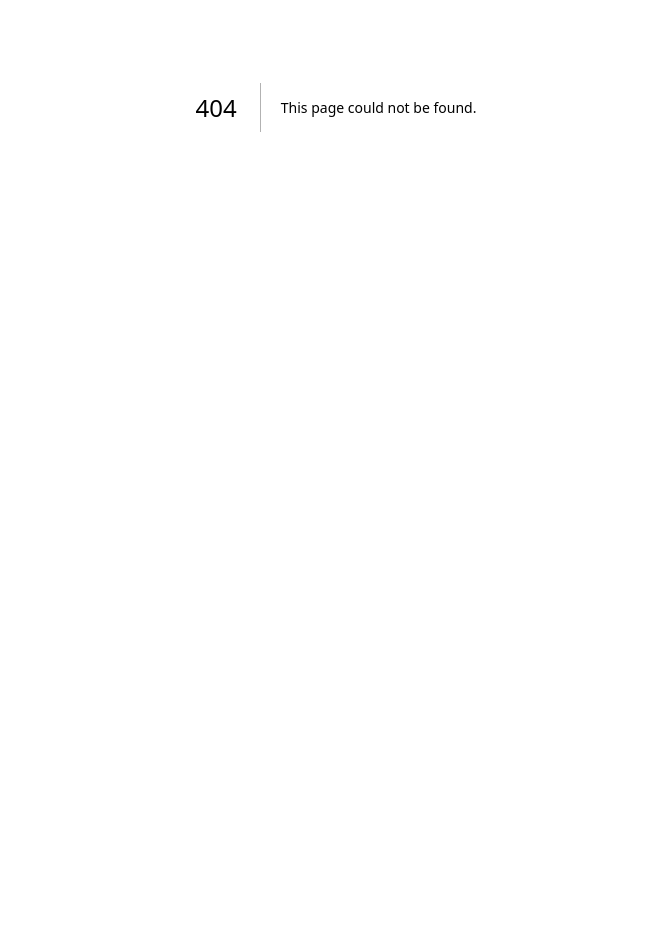
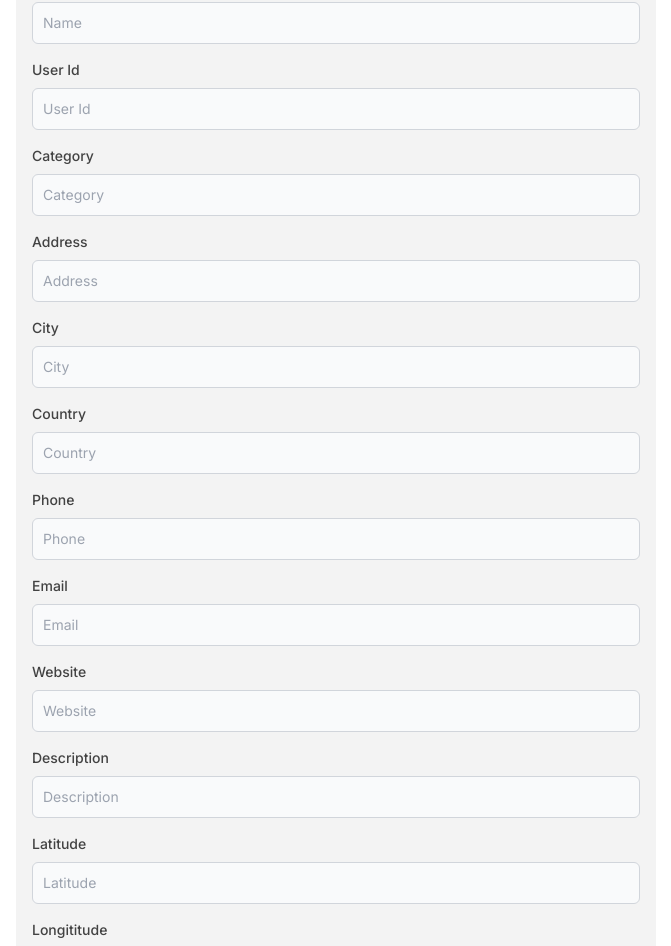
Before and after one commit to XpertBotTeam/Virtual-Tour-Guide-Frontend, a Next.js app: page /profile in a window 1280 px wide. Before the commit this address had no page. Shown: the part 293-1239 px from the top of the page, without its empty margins (304-975 px from the left). Before the commit the page ends 800 px from the top, so only its background shows below. Built offline with nearby package versions, Linux system fonts and the light colour scheme.

Commit message:
created the create form and the api slice for it

```diff
--- a/src/app/api/UsersSlice.ts
+++ b/src/app/api/UsersSlice.ts
@@ -1,7 +1,7 @@
 import { createApi, fetchBaseQuery } from "@reduxjs/toolkit/query/react";
 
 const local= "http://localhost:8000/api"
-const production= "https://vtg.xpertbotacademy.online/api/"
+const production= "https://vtg.xpertbotacademy.online/api"
 
 // Define a service using a base URL and expected endpoints
 export const usersApi = createApi({
--- /dev/null
+++ b/src/app/api/toursSlice.ts
@@ -0,0 +1,28 @@
+import { createApi, fetchBaseQuery } from "@reduxjs/toolkit/query/react";
+import Cookies from "js-cookie";
+
+const local= "http://localhost:8000/api"
+const production= "https://vtg.xpertbotacademy.online/api"
+
+const cookie = Cookies.get("virtual-tour-cookie")
+
+
+// Define a service using a base URL and expected endpoints
+export const ToursSlice = createApi({
+  reducerPath: 'toursApi',
+  baseQuery: fetchBaseQuery({ baseUrl:production }),
+  endpoints: (builder) => ({
+    createPost: builder.mutation({
+        query: (data) => ({
+          url: `/createTour`,
+          headers: {
+            "Content-Type": "application/json",
+          },
+          method: "POST",
+          body: data,
+        }),
+      }),
+  }),
+})
+
+export const { useCreatePostMutation } = ToursSlice;
--- /dev/null
+++ b/src/app/profile/page.tsx
@@ -0,0 +1,46 @@
+'use client'
+
+import Footer from "@/components/global/Footer";
+import NavBar from "@/components/global/NavBar";
+import AddPostForm from "@/components/profile/AddPostForm";
+import { faEdit } from "@fortawesome/free-regular-svg-icons";
+import { FontAwesomeIcon } from "@fortawesome/react-fontawesome";
+import { ApiProvider } from "@reduxjs/toolkit/dist/query/react";
+import React from "react";
+import { ToursSlice } from "../api/toursSlice";
+
+function page() {
+  return (
+    <ApiProvider api={ToursSlice}>
+      <div className="flex flex-col gap-4">
+      <NavBar />
+      <div className="w-1/2 mt-20 m-auto">
+        <div className="flex items-center gap-4">
+          <div className="w-20 h-20 rounded-full bg-olive-green flex justify-center items-center text-white">
+            profile
+          </div>
+          <div className="flex flex-col ">
+            <div className="flex  items-center gap-2">
+              Lorem Ipsum <FontAwesomeIcon icon={faEdit} className="w-4" />
+            </div>
+            <div className="flex  items-center gap-2">
+              LoremIpsum@gmail.com{" "}
+              <FontAwesomeIcon icon={faEdit} className="w-4" />
+            </div>
+          </div>
+        </div>
+
+        <AddPostForm/>
+
+      </div>
+      <div className="absolute bottom-0 w-full">
+
+      </div>
+      <Footer/>
+    </div>
+    </ApiProvider>
+
+  );
+}
+
+export default page;
--- a/src/components/global/Footer.tsx
+++ b/src/components/global/Footer.tsx
@@ -3,7 +3,7 @@ import React from "react";
 
 function Footer() {
   return (
-    <footer className="bg-gray-footer">
+    <footer className="bg-gray-footer text-white">
       <div className="mx-auto w-full max-w-screen-xl p-4 py-6 lg:py-8">
         <div className="md:flex md:justify-between">
           <div className="mb-6 md:mb-0">
--- a/src/components/global/NavBar.tsx
+++ b/src/components/global/NavBar.tsx
@@ -5,7 +5,7 @@ import React from 'react'
 
 function NavBar() {
   return (
-    <div className='w-full p-2 px-4  flex justify-between items-center  bg-olive-green'>
+    <div className='w-full p-2 px-4  flex justify-between items-center  bg-olive-green text-white'>
         <Link href={"/"}><Image src={"/virtualPng.png"} height={40} width={40} alt='logo'/> </Link>
         <div className='flex justify-center items-center gap-4 '>
             <Link href={"/sign-in"} className='hover:underline'>Sign In</Link>
--- /dev/null
+++ b/src/components/profile/AddPostForm.tsx
@@ -0,0 +1,205 @@
+"use client";
+
+import React from "react";
+import TextInput from "./TextInput";
+import * as yup from "yup";
+import { useFormik } from "formik";
+import { useCreatePostMutation } from "@/app/api/toursSlice";
+import Cookies from "js-cookie";
+
+const validationSchema = yup.object({
+  name: yup.string().required("Name is required"),
+  user_id: yup.string().required("ID is required"),
+  category_id: yup.string().required("Category is required"),
+  address: yup.string().required("Address is required"),
+  city: yup.string().required("City is required"),
+  country: yup.string().required("Country is required"),
+  phone: yup.string().required("Phone is required"),
+  email: yup.string().required("email is required"),
+  website: yup.string().required("Website is required"),
+  description: yup.string().required("Description is required"),
+  latitude: yup.string().required("Latitude is required"),
+  longititude: yup.string().required("Longititude is required"),
+  video: yup.string().required("Video is required"),
+  rating: yup.string().required("rating is required"),
+  price: yup.number().required("Price is required"),
+});
+
+function AddPostForm() {
+
+    const [createPost,{data,isLoading,isSuccess,isError,error}] = useCreatePostMutation()
+
+  const formik = useFormik({
+    initialValues: {
+      name: "",
+      user_id: "",
+      category_id: "",
+      address: "",
+      city: "",
+      country: "",
+      phone: "",
+      email: "",
+      website: "",
+      description: "",
+      latitude: "",
+      longititude: "",
+      video: "",
+      rating: "",
+      price: "",
+    },
+    validationSchema: validationSchema,
+    onSubmit: (values) => {
+      createPost(values)
+    },
+  });
+  const { handleChange, handleBlur, handleSubmit, values, errors, touched } =
+    formik;
+
+console.log(data)
+console.log(error)
+  return (
+    <div className="flex flex-col justify-center items-center p-4 bg-darker-div-bg mt-4 rounded-md">
+      <form onSubmit={handleSubmit} className="w-full">
+        <TextInput
+          title="Name"
+          name="name"
+          handleBlur={handleBlur}
+          handleChange={handleChange}
+          value={values.name}
+          error={errors.name}
+          touched={touched.name}
+        />
+        <TextInput
+          title="User Id"
+          name="user_id"
+          handleBlur={handleBlur}
+          handleChange={handleChange}
+          value={values.user_id}
+          error={errors.user_id}
+          touched={touched.user_id}
+        />
+        <TextInput
+          title="Category"
+          name="category_id"
+          handleBlur={handleBlur}
+          handleChange={handleChange}
+          value={values.category_id}
+          error={errors.category_id}
+          touched={touched.category_id}
+        />
+        <TextInput
+          title="Address"
+          name="address"
+          handleBlur={handleBlur}
+          handleChange={handleChange}
+          value={values.address}
+          error={errors.address}
+          touched={touched.address}
+        />
+        <TextInput
+          title="City"
+          name="city"
+          handleBlur={handleBlur}
+          handleChange={handleChange}
+          value={values.city}
+          error={errors.city}
+          touched={touched.city}
+        />
+        <TextInput
+          title="Country"
+          name="country"
+          handleBlur={handleBlur}
+          handleChange={handleChange}
+          value={values.country}
+          error={errors.country}
+          touched={touched.country}
+        />
+        <TextInput
+          title="Phone"
+          name="phone"
+          handleBlur={handleBlur}
+          handleChange={handleChange}
+          value={values.phone}
+          error={errors.phone}
+          touched={touched.phone}
+        />
+        <TextInput
+          title="Email"
+          name="email"
+          handleBlur={handleBlur}
+          handleChange={handleChange}
+          value={values.email}
+          error={errors.email}
+          touched={touched.email}
+        />
+        <TextInput
+          title="Website"
+          name="website"
+          handleBlur={handleBlur}
+          handleChange={handleChange}
+          value={values.website}
+          error={errors.website}
+          touched={touched.website}
+        />
+        <TextInput
+          title="Description"
+          name="description"
+          handleBlur={handleBlur}
+          handleChange={handleChange}
+          value={values.description}
+          error={errors.description}
+          touched={touched.description}
+        />
+        <TextInput
+          title="Latitude"
+          name="latitude"
+          handleBlur={handleBlur}
+          handleChange={handleChange}
+          value={values.latitude}
+          error={errors.latitude}
+          touched={touched.latitude}
+        />
+        <TextInput
+          title="Longititude"
+          name="longititude"
+          handleBlur={handleBlur}
+          handleChange={handleChange}
+          value={values.longititude}
+          error={errors.longititude}
+          touched={touched.longititude}
+        />
+        <TextInput
+          title="Video"
+          name="video"
+          handleBlur={handleBlur}
+          handleChange={handleChange}
+          value={values.video}
+          error={errors.video}
+          touched={touched.video}
+        />
+        <TextInput
+          title="rating"
+          name="rating"
+          handleBlur={handleBlur}
+          handleChange={handleChange}
+          value={values.rating}
+          error={errors.rating}
+          touched={touched.rating}
+        />
+        <TextInput
+          title="Price"
+          name="price"
+          handleBlur={handleBlur}
+          handleChange={handleChange}
+          value={values.price}
+          error={errors.price}
+          touched={touched.price}
+        />
+        {/* End of repeated TextInput components */}
+        <button type="submit">Submit</button>
+      </form>
+    </div>
+  );
+}
+
+export default AddPostForm;
--- /dev/null
+++ b/src/components/profile/TextInput.tsx
@@ -0,0 +1,47 @@
+import React from "react";
+
+function TextInput({
+    title,
+    handleChange,
+    handleBlur,
+    value,
+    touched,
+    error,
+    name
+  }: {
+    title: string;
+    handleChange: any;
+    handleBlur: any;
+    value: any;
+    touched: any;
+    error: any;
+    name:string
+  }) {
+    return (
+      <div className="mb-4 w-full">
+        <label
+          htmlFor={name}
+          className="block mb-2 text-sm font-medium text-black-text "
+        >
+          {title}
+        </label>
+        <div className="relative">
+          <input
+            type="text"
+            id={name}
+            className="bg-gray-50 border border-gray-300 text-black-text text-sm rounded-md focus:ring-blue-500 focus:border-blue-500 block w-full p-2.5 pr-10"
+            placeholder={title}
+            onChange={handleChange}
+            onBlur={handleBlur}
+            value={value}
+          />
+          {touched && error ? (
+            <div className="text-olive-green">{error}</div>
+          ) : null}
+        </div>
+      </div>
+    );
+  }
+
+
+export default TextInput;
```
